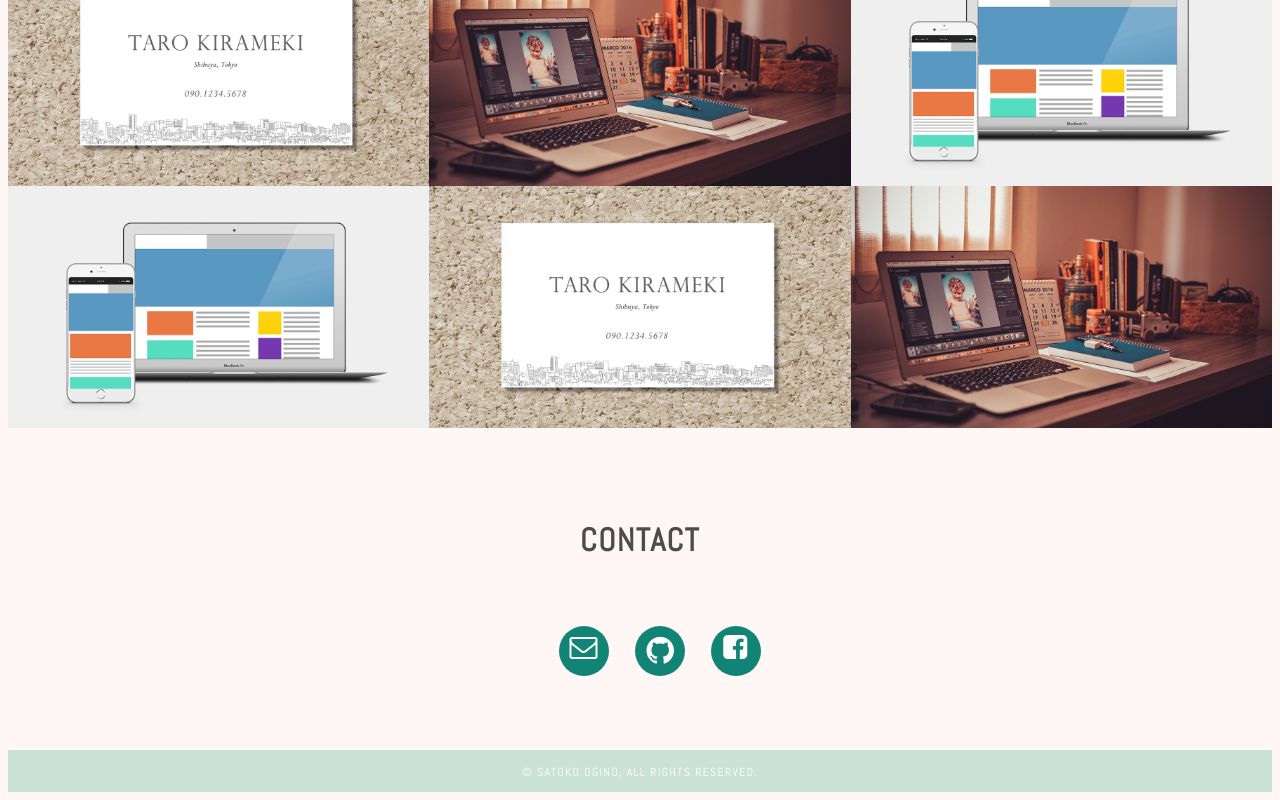
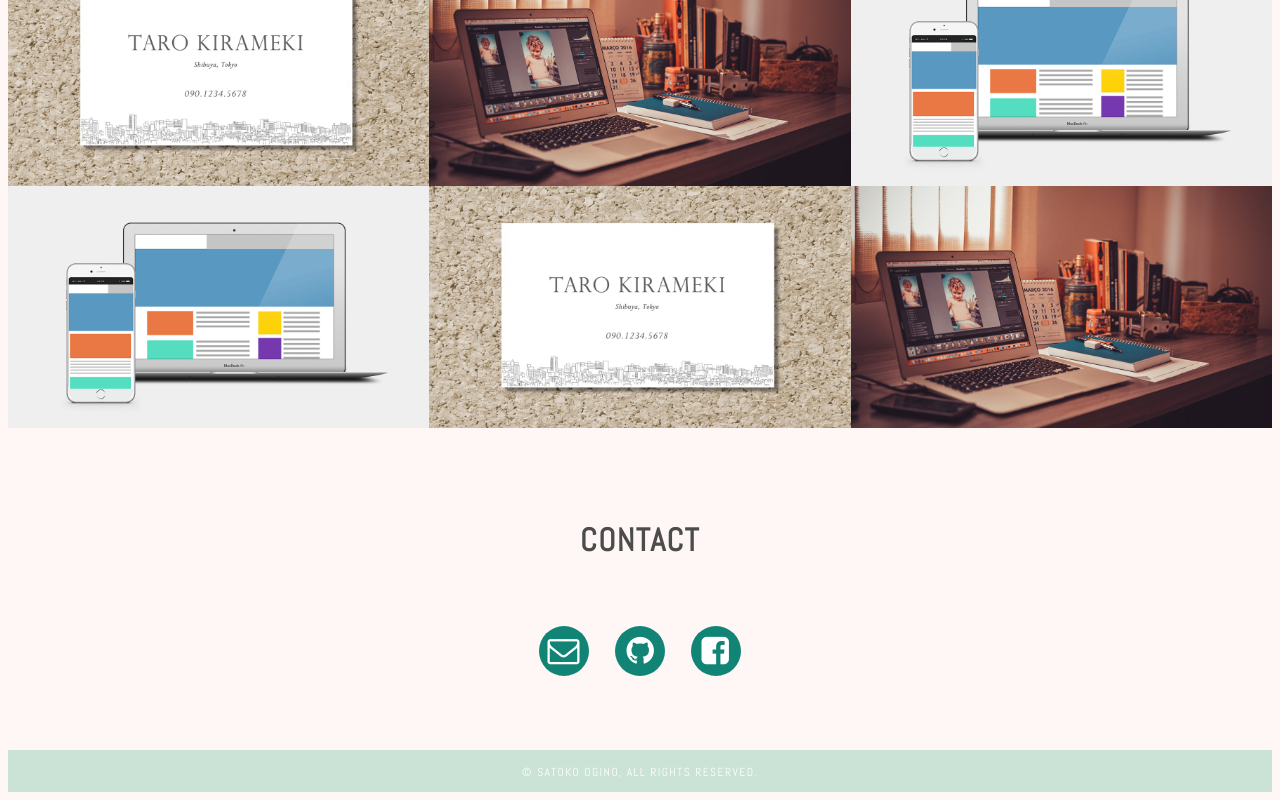
Before and after one commit to Sato-k0131/Sato-k0131.github.io, a plain HTML site: page index.html in a window 1280 px wide. Shown: the part 1572-2372 px from the top of the page. Drawn offline with Linux system fonts and the light colour scheme.

Commit message:
kadai alter

```diff
--- a/css/style.css
+++ b/css/style.css
@@ -171,7 +171,7 @@ section h2
 #skills h2
 {
     margin-bottom: 60px;
-    color: #ffffff;
+    color: #4c4c4c;
 }
 #skills .skill-box
 {
@@ -310,6 +310,7 @@ section h2
 {
     margin-top: 60px;
     text-align: center;
+    padding-left: 0;
 }
 #contact ul li
 {
@@ -326,8 +327,9 @@ section h2
 {
     margin-right: 0;
 }
+#contact ul .email,
 #contact ul .github,
-#contact ul .skype
+#contact ul .facebook
 {
     font-size: 3.2rem;
 }
--- a/index.html
+++ b/index.html
@@ -7,7 +7,7 @@
         <meta name="keywords" content="Web, デザイン, デザイナー, ポートフォリオ, Web制作">
         <link rel="stylesheet" href="https://maxcdn.bootstrapcdn.com/font-awesome/4.7.0/css/font-awesome.min.css">
     </head>
-    <bodnanoy>
+    <body>
         <header>
            <a href="#contact" class="button-contact"><i aria-label="お問い合わせ" class="fa fa-envelope-o"></i></a>
             <div class="profile">
@@ -151,7 +151,7 @@
             <section id="contact">
                 <h2 class="text-center">Contact</h2>
                     <ul>
-                        <li><a href="mailto:dummy@dummy.jp"><i aria-label="メール" class="fa fa-envelope-o"></i></a></li>
+                        <li class="email"><a href="mailto:dummy@dummy.jp"><i aria-label="メール" class="fa fa-envelope-o"></i></a></li>
                         <li class="github"><a href="https://github.com/Sato-k0131"><i aria-label="GitHub" class="fa fa-github"></i></a></li>
                         <li class="facebook"><a href="https://www.facebook.com/dummy"><i class="fa fa-facebook-square" aria-hidden="true"></i></a></li>
                     </ul>
```
